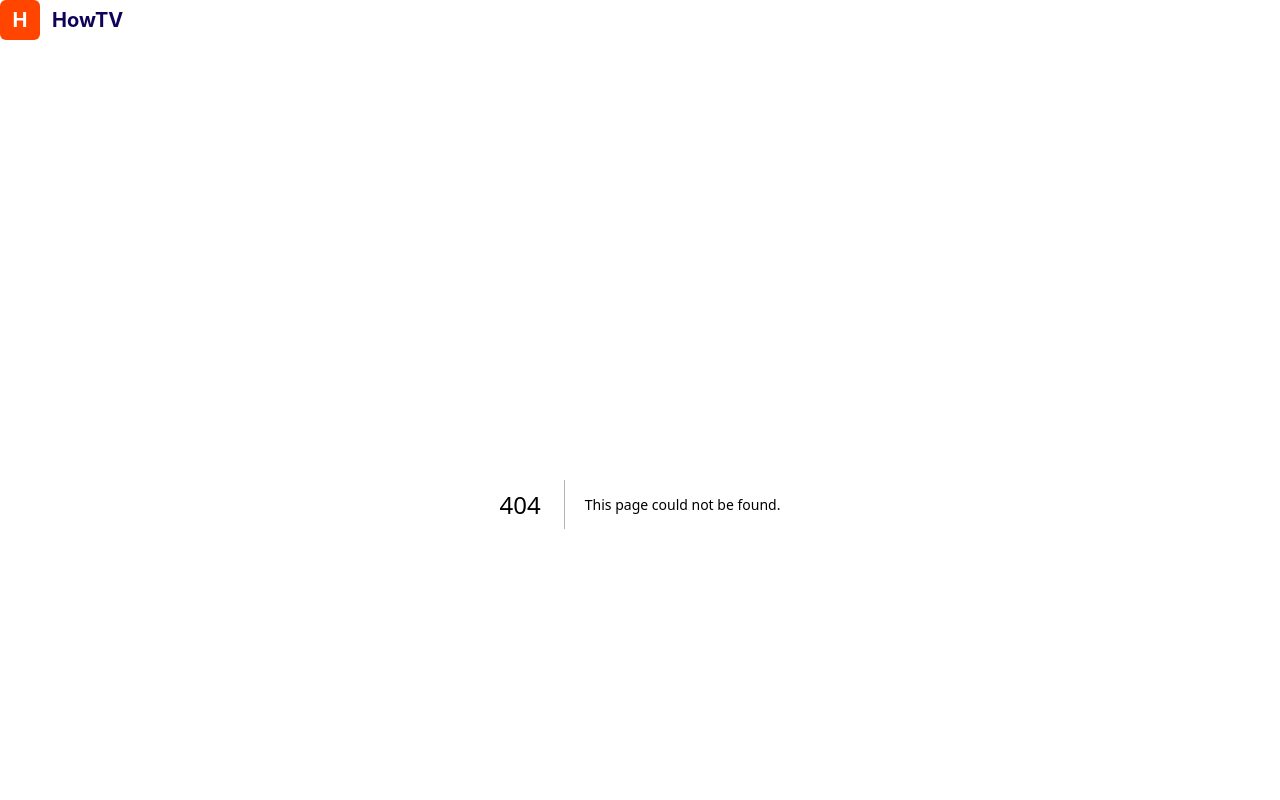
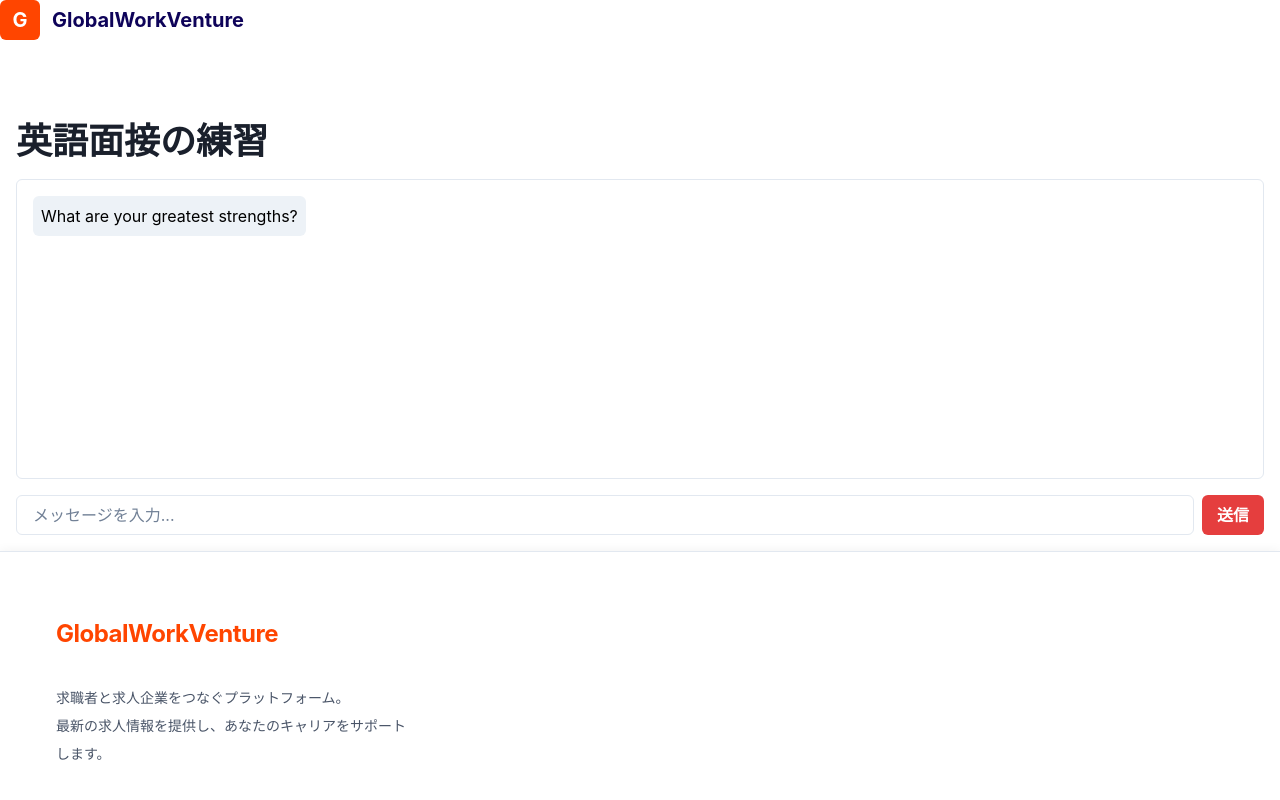
Before and after one commit to kyamadev/howtv-frontend, a Next.js app: page /1/detail in a window 1280 px wide. Before the commit this address had no page. Shown: the top 800 px of the page. Built offline with nearby package versions, Linux system fonts and the light colour scheme.

Commit message:
英語面接の練習ページを作成

```diff
--- a/src/app/[uuid]/skills/page.tsx
+++ b/src/app/[uuid]/detail/page.tsx
@@ -8,32 +8,46 @@ interface Message {
 }
 
 const SkillsPage = () => {
-  const [messages, setMessages] = useState<Message[]>([]);
+  // テスト用の会話データ：Bot の質問を２回用意
+  const botQuestions = [
+    "What are your greatest strengths?",
+    "Can you describe a challenging situation you've faced?",
+  ];
+
+  // 初回は最初の質問を表示
+  const [conversationIndex, setConversationIndex] = useState(0);
+  const [messages, setMessages] = useState<Message[]>([
+    { text: botQuestions[0], sender: "bot" },
+  ]);
   const [input, setInput] = useState("");
 
   const handleSubmit = (e: React.FormEvent) => {
     e.preventDefault();
     if (!input.trim()) return;
 
-    // ユーザーからのメッセージ（右寄せ）
+    // ユーザー回答を追加
     const userMessage: Message = { text: input, sender: "user" };
     setMessages((prev) => [...prev, userMessage]);
     setInput("");
 
-    // 擬似的なボットからのレスポンス（0.5秒後に左寄せ）
+    // もしまだ残っている質問があれば次の質問を自動追加
+    if (conversationIndex < botQuestions.length - 1) {
+      const nextIndex = conversationIndex + 1;
+      setConversationIndex(nextIndex);
       setTimeout(() => {
         const botMessage: Message = {
-        text: `Botのレスポンス: ${userMessage.text}`,
+          text: botQuestions[nextIndex],
           sender: "bot",
         };
         setMessages((prev) => [...prev, botMessage]);
       }, 500);
+    }
   };
 
   return (
     <Box p={4}>
       <Heading as="h2" mb={4}>
-        ロードマップの詳細
+        英語面接の練習
       </Heading>
       <Box
         border="1px solid"
--- a/src/app/[uuid]/page.tsx
+++ b/src/app/[uuid]/page.tsx
@@ -3,7 +3,6 @@ import React from "react";
 import { Flex, Box, Heading, Spinner, Text, Center } from "@chakra-ui/react";
 import CompanyDetail from "@/components/CompanyDetail";
 import Roadmap from "@/components/Roadmap";
-import Footer from "@/components/Footer";
 import { useParams } from "next/navigation";
 import { useQuery } from "@tanstack/react-query";
 import { apiClient } from "@/lib/api";
--- a/src/components/Footer.tsx
+++ b/src/components/Footer.tsx
@@ -105,7 +105,7 @@ export default function Footer() {
                 color="#ff4500" // オレンジに近い赤
                 letterSpacing="-0.5px"
               >
-                HowTV
+                GlobalWorkVenture
               </Text>
             </Box>
             <Text fontSize="sm" color="gray.600" lineHeight="taller" maxW="sm">
--- a/src/components/Header.tsx
+++ b/src/components/Header.tsx
@@ -17,11 +17,11 @@ export function Header() {
             justifyContent="center"
           >
             <Text fontSize="xl" fontWeight="bold" color="white">
-              H
+              G
             </Text>
           </Box>
           <Text fontSize="xl" fontWeight="bold" color="#0E0359">
-            HowTV
+            GlobalWorkVenture
           </Text>
         </Flex>
       </Box>
--- a/src/components/Top.tsx
+++ b/src/components/Top.tsx
@@ -66,7 +66,7 @@ export default function Top() {
               color="#3D589B"
               textAlign={{ base: "center", lg: "left" }}
             >
-              HowTVは、あなたの経験とスキルに合った最適な求人情報を提供します。
+              GlobalWorkVentureは、あなたの経験とスキルに合った最適な求人情報を提供します。
               新たなキャリアへの第一歩を踏み出しましょう。
             </Text>
 
```
Also changed, not shown: src/components/Category.tsx (+38 -22 lines), src/components/CompanyDetail.tsx (+29 -7 lines), src/components/JobList.tsx (+23 -5 lines). Lines whose indentation alone changed are shown as unchanged.
